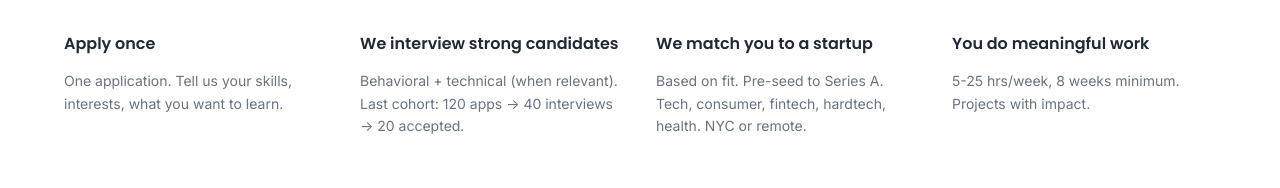
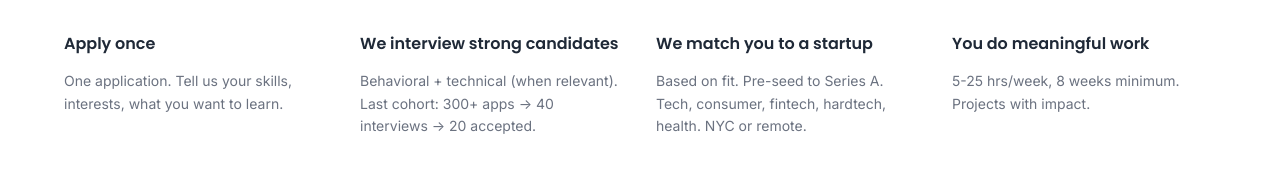
Before and after one commit to ashleyGarcia0405/core-fellowship-platform, a React (Vite) app in the folder web/portal/: page /information in a window 1280 px wide. Shown: the part 554-742 px from the top of the page. Built offline with nearby package versions, Linux system fonts and the light colour scheme; no server answers.

Commit message:
info update

```diff
--- a/web/portal/src/pages/InformationPage.tsx
+++ b/web/portal/src/pages/InformationPage.tsx
@@ -13,7 +13,7 @@ const studentHowItWorks = [
     step: "02",
     title: "We interview strong candidates",
     description:
-      "Behavioral + technical (when relevant). Last cohort: 120 apps → 40 interviews → 20 accepted.",
+      "Behavioral + technical (when relevant). Last cohort: 300+ apps → 40 interviews → 20 accepted.",
   },
   {
     step: "03",
```
